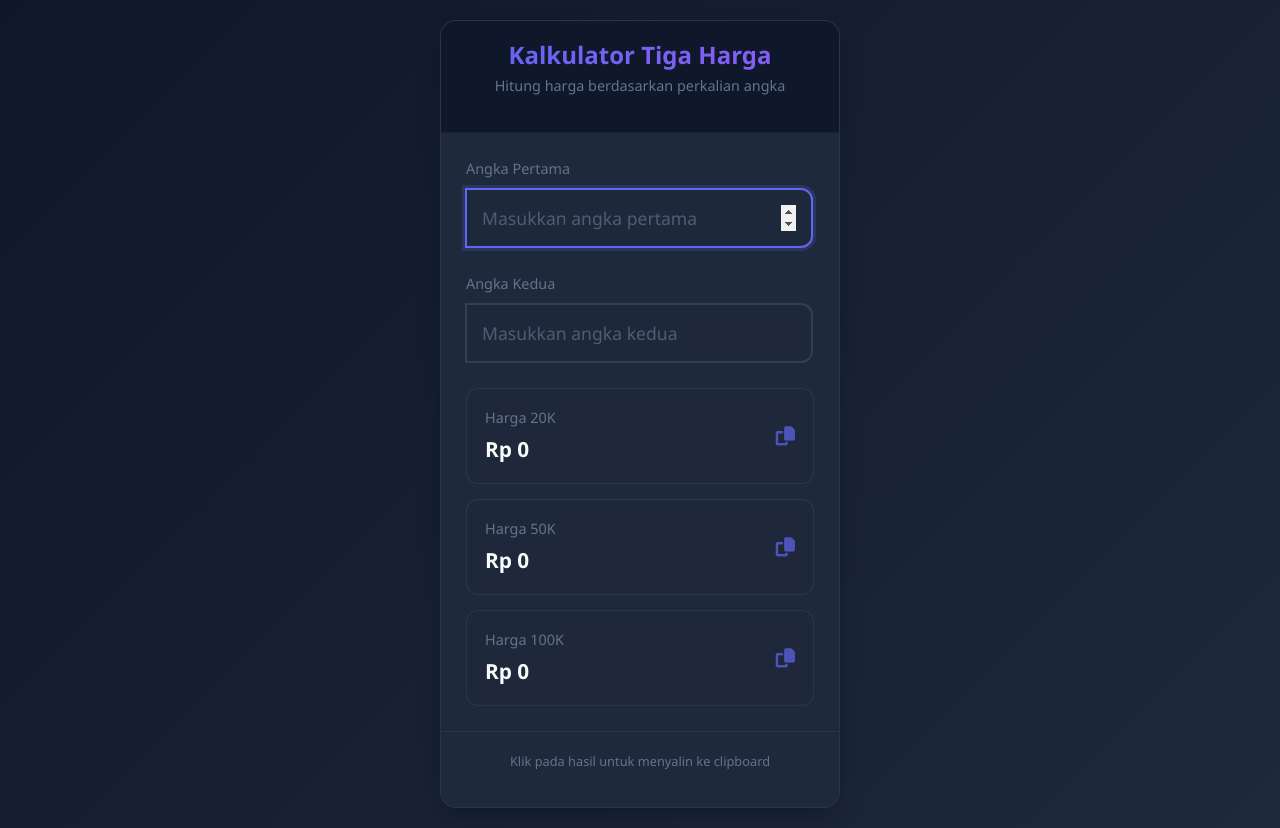
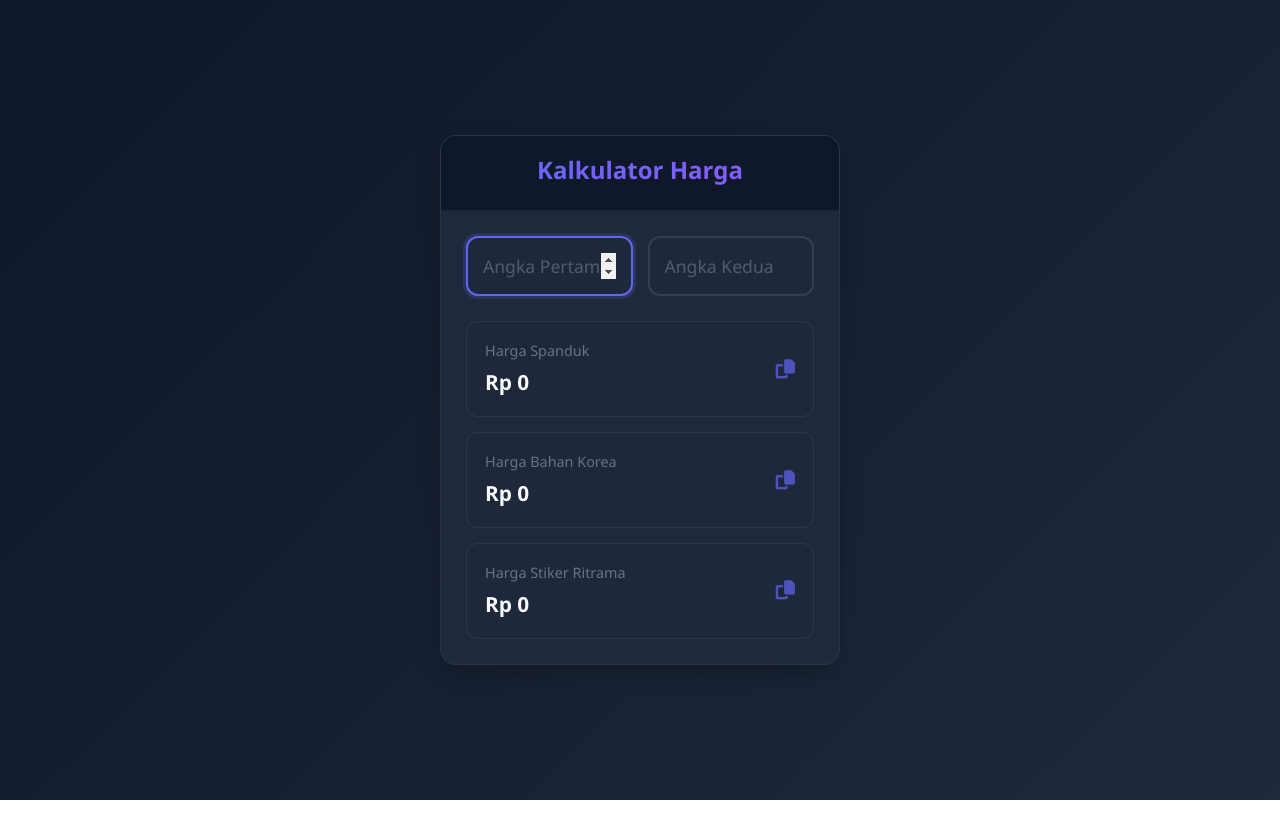
Before and after one commit to Irh18/spanduk, a plain HTML site: page index.html in a window 1280 px wide. After the commit the page ends 800 px from the top, so only its background shows below. Drawn offline with nearby package versions, Linux system fonts and the light colour scheme; some packages are replaced by stand-ins of ours; a script that the page names is missing.

Commit message:
Update index.html

```diff
--- a/index.html
+++ b/index.html
@@ -3,7 +3,7 @@
 <head>
     <meta charset="UTF-8">
     <meta name="viewport" content="width=device-width, initial-scale=1.0">
-    <title>Kalkulator Tiga-Hasil</title>
+    <title>Kalkulator Harga</title>
     <link href="https://cdn.jsdelivr.net/npm/bootstrap@5.3.3/dist/css/bootstrap.min.css" rel="stylesheet" integrity="sha384-QWTKZyjpPEjISv5WaRU9OFeRpok6YctnYmDr5pNlyT2bRjXh0JMhjY6hW+ALEwIH" crossorigin="anonymous">
     <script src="https://cdn.jsdelivr.net/npm/sweetalert2@11"></script>
     <link rel="stylesheet" href="https://cdnjs.cloudflare.com/ajax/libs/font-awesome/6.4.0/css/all.min.css">
@@ -67,6 +67,8 @@
         .calculator-subtitle {
             font-size: 0.9rem;
             color: var(--gray);
+            /* Subtitle ini telah dihapus */
+            display: none;
         }
 
         .calculator-body {
@@ -83,6 +85,8 @@
             font-weight: 500;
             color: var(--gray);
             font-size: 0.9rem;
+            /* Label ini telah dihapus */
+            display: none;
         }
 
         .input-field {
@@ -167,15 +171,22 @@
             border-top: 1px solid rgba(255, 255, 255, 0.05);
             color: var(--gray);
             font-size: 0.8rem;
+            /* Footer ini telah dihapus */
+            display: none;
         }
 
         .input-row {
             display: flex;
             gap: 15px;
+            margin-bottom: 25px;
         }
 
         .input-col {
             flex: 1;
+        }
+
+        .input-row .input-group {
+            margin-bottom: 0;
         }
 
         /* Animasi untuk hasil yang berubah */
@@ -206,31 +217,44 @@
             .result-value {
                 font-size: 1.2rem;
             }
+
+            /* Tumpuk input di layar kecil */
+            .input-row {
+                flex-direction: column;
+                gap: 0;
+            }
+
+            .input-row .input-group {
+                margin-bottom: 25px;
+            }
         }
     </style>
 </head>
 <body>
     <div class="calculator-card">
         <div class="calculator-header">
-            <h1 class="calculator-title">Kalkulator Tiga Harga</h1>
-            <p class="calculator-subtitle">Hitung harga berdasarkan perkalian angka</p>
-        </div>
+            <h1 class="calculator-title">Kalkulator Harga</h1>
+            </div>
 
         <div class="calculator-body">
-            <div class="input-group">
-                <label class="input-label" for="angka1">Angka Pertama</label>
-                <input type="number" id="angka1" step="any" tabindex="1" placeholder="Masukkan angka pertama" class="input-field">
-            </div>
+            <div class="input-row">
+                <div class="input-col">
+                    <div class="input-group">
+                        <input type="number" id="angka1" step="any" tabindex="1" placeholder="Angka Pertama" class="input-field">
+                    </div>
+                </div>
 
-            <div class="input-group">
-                <label class="input-label" for="angka2">Angka Kedua</label>
-                <input type="number" id="angka2" step="any" tabindex="2" placeholder="Masukkan angka kedua" class="input-field">
+                <div class="input-col">
+                    <div class="input-group">
+                        <input type="number" id="angka2" step="any" tabindex="2" placeholder="Angka Kedua" class="input-field">
+                    </div>
+                </div>
             </div>
 
             <div class="results-container" id="hasil-container">
                 <div class="result-card" id="hasil_20k" onclick="salinHasil('hasil_20k')">
                     <div class="result-info">
-                        <span class="result-label">Harga 20K</span>
+                        <span class="result-label">Harga Spanduk</span>
                         <span class="result-value" id="value_20k">Rp 0</span>
                     </div>
                     <div class="result-icon">
@@ -240,7 +264,7 @@
 
                 <div class="result-card" id="hasil_50k" onclick="salinHasil('hasil_50k')">
                     <div class="result-info">
-                        <span class="result-label">Harga 50K</span>
+                        <span class="result-label">Harga Bahan Korea</span>
                         <span class="result-value" id="value_50k">Rp 0</span>
                     </div>
                     <div class="result-icon">
@@ -250,7 +274,7 @@
 
                 <div class="result-card" id="hasil_100k" onclick="salinHasil('hasil_100k')">
                     <div class="result-info">
-                        <span class="result-label">Harga 100K</span>
+                        <span class="result-label">Harga Stiker Ritrama</span>
                         <span class="result-value" id="value_100k">Rp 0</span>
                     </div>
                     <div class="result-icon">
@@ -260,10 +284,7 @@
             </div>
         </div>
 
-        <div class="calculator-footer">
-            <p>Klik pada hasil untuk menyalin ke clipboard</p>
         </div>
-    </div>
 
     <script>
         // Fungsi utilitas
```
